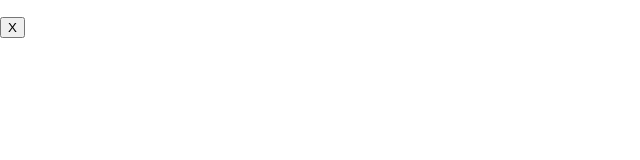
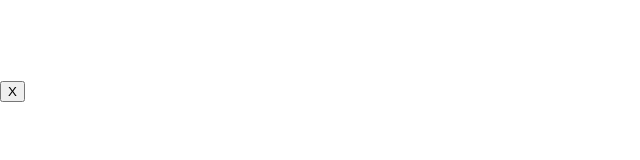
Before and after one commit to srand1/around, a React (Create React App) app: page / in a window 1280 px wide. Shown: the top 160 px of the page, without its empty margins (0-640 px from the left). Built offline with nearby package versions, Linux system fonts and the light colour scheme.

Commit message:
AsyncList.css

```diff
--- /dev/null
+++ b/src/AsyncList.css
@@ -0,0 +1,4 @@
+.AsyncList {
+	height: 3em;
+	overflow: scroll;
+}
--- a/src/AsyncList.js
+++ b/src/AsyncList.js
@@ -1,6 +1,8 @@
+import './AsyncList.css';
+
 const AsyncList = props => (
-	<ul>
-		{props.jobs.map(t => (
+	<ul className="AsyncList">
+		{[...props.jobs].reverse().map(t => (
 			<li key={t.key}>
 				{t.state[0]} | {t.key}
 			</li>
```
